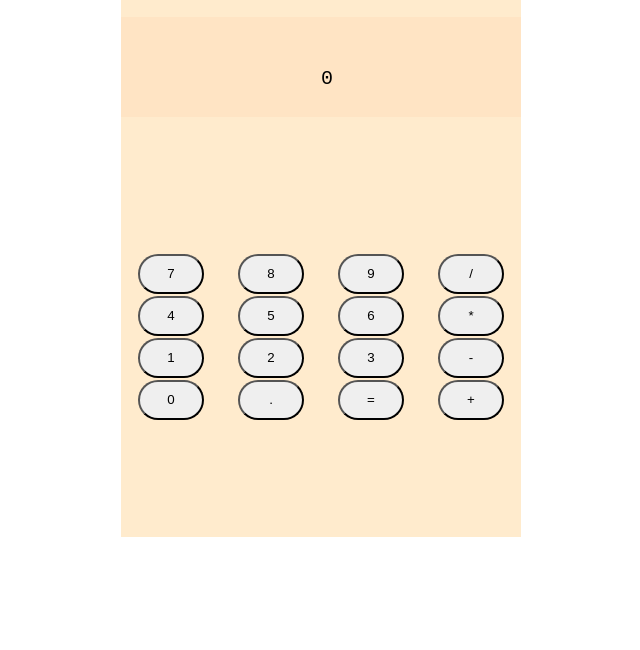
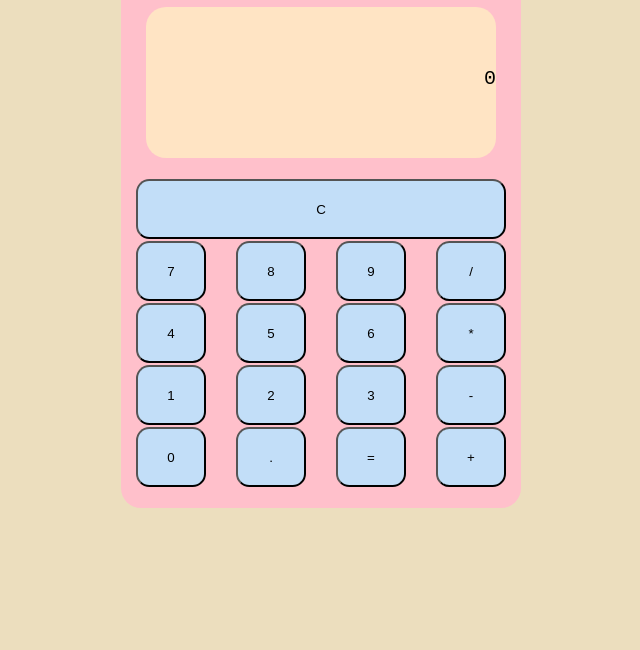
Before and after one commit to Inarizakura/TheOdinProject_Exercises, a plain HTML site: page foundations/projects/calculator/index.html in a window 1280 px wide. Shown: the part 150-800 px from the top of the page, without its empty margins (319-959 px from the left). Drawn offline with Linux system fonts and the light colour scheme.

Commit message:
Added "previous action" history and decimal button features, updated the HTML and CSS
History feature now show the last equation or the last evaluated value, whichever is later.
Decimal button now allows user to key in floating point numbers.
HTML and CSS is updated and calculator is much more appealing visually.

```diff
--- a/foundations/projects/calculator/index.html
+++ b/foundations/projects/calculator/index.html
@@ -9,11 +9,14 @@
 
 		<div id="calc-body">
 			<h1>Calculator</h1>
-			<div>
-				<button id="clear">C</button>
+			<div id="display">
+				<p id="history"></p>
 				<p id="calc-display"></p>
 			</div>
 			<table id="calc-numpad">
+				<tr class="calc-numRow">
+					<td><button id="clear">C</button></td>
+				</tr>
 				<tr class="calc-numRow">
 					<td><button>7</button></td>
 					<td><button>8</button></td>
--- a/foundations/projects/calculator/script.js
+++ b/foundations/projects/calculator/script.js
@@ -5,11 +5,9 @@ let resFlag = false;
 let numFlag = false;
 let decFlag = false;
 let errFlag = false;
-let negFlag = false;
-
-let calculator = document.getElementById("calc-body");
 
 // Display
+let history = document.getElementById("history");
 let display = document.getElementById("calc-display");
 
 // Buttons
@@ -34,6 +32,10 @@ function divide() {
 }
 
 function operate() {
+	if (!numFlag) {
+		return;
+	}
+	history.textContent = res.toString() + op + num.toString() + '=';
 	switch (op) {
 		case '+':
 			res = add(res, num);
@@ -55,6 +57,7 @@ function operate() {
 	decFlag = false;
 }
 
+// Display equation
 function displayEquation() {
 	if (!op) {
 		if (!decFlag || (decFlag && (res != Math.floor(res)))) {
@@ -63,7 +66,7 @@ function displayEquation() {
 			display.textContent = res.toString() + '.';
 		}
 	} else if (op && !numFlag) {
-		display.textContent = res.toString() + op;
+			display.textContent = res.toString() + op;
 	} else {
 		if (!decFlag || (decFlag && (num != Math.floor(num)))) {
 			display.textContent = res.toString() + op + num.toString();
@@ -73,6 +76,7 @@ function displayEquation() {
 	}
 }
 
+// Reset all variables
 function reset() {
 	res = 0;
 	num = 0;
@@ -81,6 +85,13 @@ function reset() {
 	numFlag = false;
 	decFlag = false;
 }
+
+// Click listener for clear
+clear.addEventListener("click", (e) => {
+	history.textContent = "";
+	reset();
+	displayEquation();
+});
 
 function getOperator(operator) {
 	decFlag = false;
@@ -110,6 +121,7 @@ function getNum(digit) {
 		}
 	} else {
 		if (resFlag) {
+			history.textContent = res;
 			res = digit;
 			resFlag = false;
 		} else {
@@ -126,15 +138,6 @@ function getNum(digit) {
 			}
 		}
 	}
-}
-
-function addDec(val) {
-	console.log(val);
-	const temp = val.toString() + '.';
-	console.log(val);
-	val = +temp;
-	console.log(val);
-
 }
 
 calc_btn.addEventListener("click", (e) => {
@@ -205,10 +208,4 @@ calc_btn.addEventListener("click", (e) => {
 	}
 });
 
-// Click listener for clear
-clear.addEventListener("click", (e) => {
-	reset();
-	displayEquation();
-});
-
 displayEquation();
--- a/foundations/projects/calculator/style.css
+++ b/foundations/projects/calculator/style.css
@@ -3,13 +3,17 @@
 }
 
 body {
+	background-color: rgb(236, 222, 190);
 	display: flex;
-	align-items: center;
 	justify-content: center;
 }
 
 #calc-body {
-	background-color: blanchedalmond;
+	background-color: pink;
+	border-radius: 1em;
+	margin: 50px;
+	height: 600px;
+	width: 400px;
 	display: flex;
 	flex-direction: column;
 	align-items: center;
@@ -17,11 +21,21 @@ body {
 	font-size: 20px;
 }
 
+#display {
+	display: flex;
+	flex-direction: column;
+	justify-content: right;
+	align-items: flex-end;
+
+	height: 8em;
+	width: 350px;
+	background-color: bisque;
+	border-radius: 1em;
+}
+
 #calc-display {
-	background-color: bisque;
-	height: 50px;
-	width: 200px;
-	padding: 50px 200px;
+	text-wrap: wrap;
+	text-align: right;
 }
 
 #calc-numpad {
@@ -29,7 +43,8 @@ body {
 	height: 400px;
 	width: 400px;
 	flex-direction: column;
-	justify-content: space-evenly;
+	flex: 1;
+	margin: 20px;
 }
 
 .calc-numRow {
@@ -38,9 +53,18 @@ body {
 }
 
 button {
-	height: 3em;
-	width: 5em;
+	background-color: rgb(194, 222, 248);
 	text-align: center;
-	border-radius: 50px;
+	width: 70px;
+	height: 60px;
+	border-radius: 1em;
 	box-shadow: none;
 }
+
+button#clear {
+	width: 370px;
+}
+
+button:hover {
+	background-color: rgb(165, 165, 216);
+}
```
Also changed, not shown: 2 other files.
